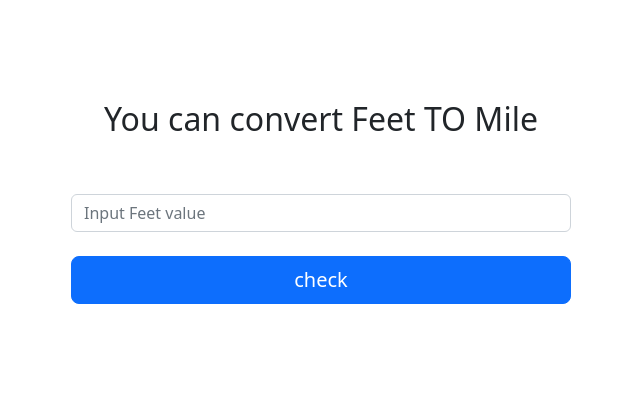
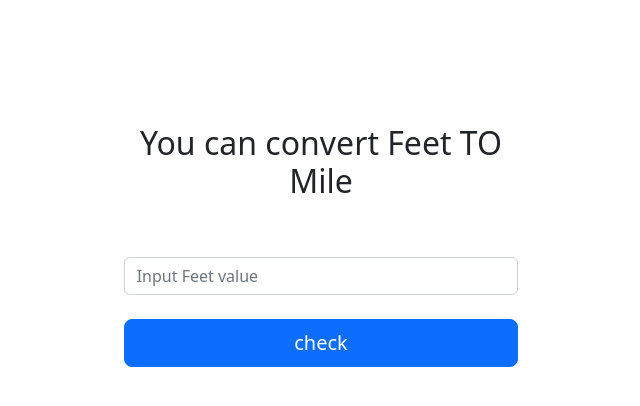
Before and after one commit to developer-nieem/feetToMail, a plain HTML site: page index.html in a window 1280 px wide. Shown: the whole page, without its empty margins (319-959 px from the left). Drawn offline with nearby package versions, Linux system fonts and the light colour scheme.

Commit message:
Done feet to mile

```diff
--- a/index.html
+++ b/index.html
@@ -8,7 +8,7 @@
     <link rel="stylesheet" href="https://cdn.jsdelivr.net/npm/bootstrap@5.2.3/dist/css/bootstrap.min.css" integrity="sha384-rbsA2VBKQhggwzxH7pPCaAqO46MgnOM80zW1RWuH61DGLwZJEdK2Kadq2F9CUG65" crossorigin="anonymous">
 <style>
     .box{
-        width: 500px;
+        width:100%;
         padding-top: 100px;
         margin: 0 auto;
     }
@@ -20,12 +20,19 @@
 </head>
 <body>
 
-<div class="box">
-    <h2 class="text-center pb-5">You can convert Feet TO Mile</h2>
-<input id="footCount" type="text" class="form-control" placeholder="Input Feet value">
-<p></p><button id="footbtn" class="btn btn-primary btn-lg btn-block  mt-2 ">check</button><p/>
+<div class="row p-4">
+    <div class="col-md-4"></div>
 
-<h2 id="viewResult" class="mt-4"></h2>
+        <div class="col-md-4">
+            <div class="box">
+            <h2 class="text-center pb-5">You can convert Feet TO Mile</h2>
+            <input id="footCount" type="text" class="form-control" placeholder="Input Feet value">
+            <p></p><button id="footbtn" class="btn btn-primary btn-lg btn-block  mt-2 ">check</button><p/>
+            <h2 id="viewResult" class="mt-4"></h2>
+        </div>
+
+        <div class="col-md-4 "></div>
+    </div>
 </div>
 
 
```
